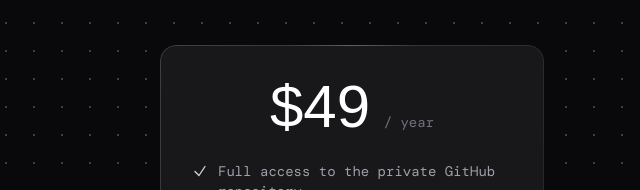
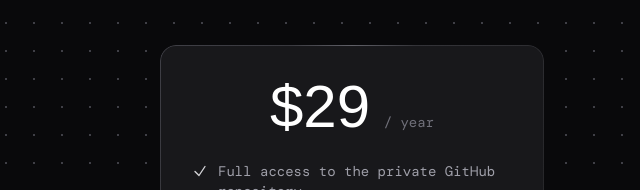
Before and after one commit to ShipGodot/shipgodot.github.io, a website: page static/index.html in a window 1280 px wide. Shown: the part 2966-3156 px from the top of the page, 288-928 px from the left. Drawn offline with nearby package versions, Linux system fonts and the light colour scheme; files that its build step writes are made by us from their sources; a web font is replaced by a local one.

Commit message:
Static: Apply discounted price point

```diff
--- a/static/index.html
+++ b/static/index.html
@@ -203,7 +203,7 @@
       <div class="glow-card rounded-2xl p-8 text-center relative overflow-hidden">
         <div class="absolute top-0 left-1/2 -translate-x-1/2 w-32 h-px bg-gradient-to-r from-transparent via-zinc-400/40 to-transparent"></div>
         <div class="mb-6">
-          <span class="font-display text-6xl text-white">$49</span>
+          <span class="font-display text-6xl text-white">$29</span>
           <span class="text-zinc-500 text-sm ml-1">/ year</span>
         </div>
         <ul class="text-left space-y-3 mb-8 text-sm text-zinc-400">
```
